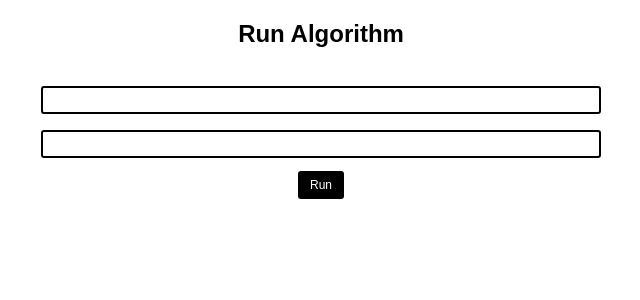
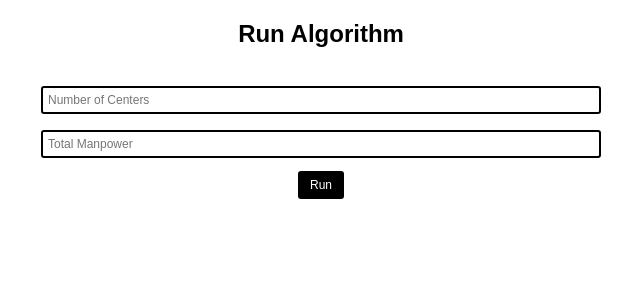
Before and after one commit to danielhariyanto/MediLoc_2.0, a Flask app: page /run in a window 1280 px wide. Shown: the top 300 px of the page, without its empty margins (319-959 px from the left). Run offline with Flask 2, Linux system fonts and the light colour scheme; some web fonts are replaced.

Commit message:
fixed some conflicts

```diff
--- a/frontend/src/components/Dashboard.js
+++ b/frontend/src/components/Dashboard.js
@@ -1,11 +1,9 @@
 import React from 'react'
-import Main from './Main'
-import '../styles/dashboard.scss'
 
 const Dashboard = () => {
     return (
-        <div className='dashboard'>
-            <Main />
+        <div className='dashboard__content'>
+
         </div>
     )
 }
--- a/templates/database2.html
+++ b/templates/database2.html
@@ -14,7 +14,7 @@
   {% else %}
   <table>
     <colgroup>
-      <col style="width: 25%">
+      <col style="width: 15%">
       <col style="width: 25%">
       <col style="width: 25%">
       <col style="width: 25%">
--- a/templates/run.html
+++ b/templates/run.html
@@ -13,8 +13,8 @@
 
     <div class="form">
       <form action="/run" method="POST">
-        <input type="number" step="any" name="centroids" id="centroids">
-        <input type="number" step="any" name="manpower" id="manpower">
+        <input type="number" step="any" name="centroids" id="centroids" placeholder="Number of Centers">
+        <input type="number" step="any" name="manpower" id="manpower" placeholder="Total Manpower">
         <input type="submit" value="Run">
       </form>
     </div>
```
Also changed, not shown: frontend/package-lock.json, frontend/package.json (line endings or trailing spaces), frontend/src/App.js (line endings or trailing spaces), frontend/src/components/Main.js (line endings or trailing spaces), frontend/src/components/Map.js (line endings or trailing spaces), frontend/src/components/Search.js (line endings or trailing spaces), frontend/src/styles/_base.scss (line endings or trailing spaces), frontend/src/styles/app.scss (line endings or trailing spaces), frontend/src/styles/dashboard.scss (line endings or trailing spaces), frontend/src/styles/search.scss (line endings or trailing spaces), test.db, 2 other files.
